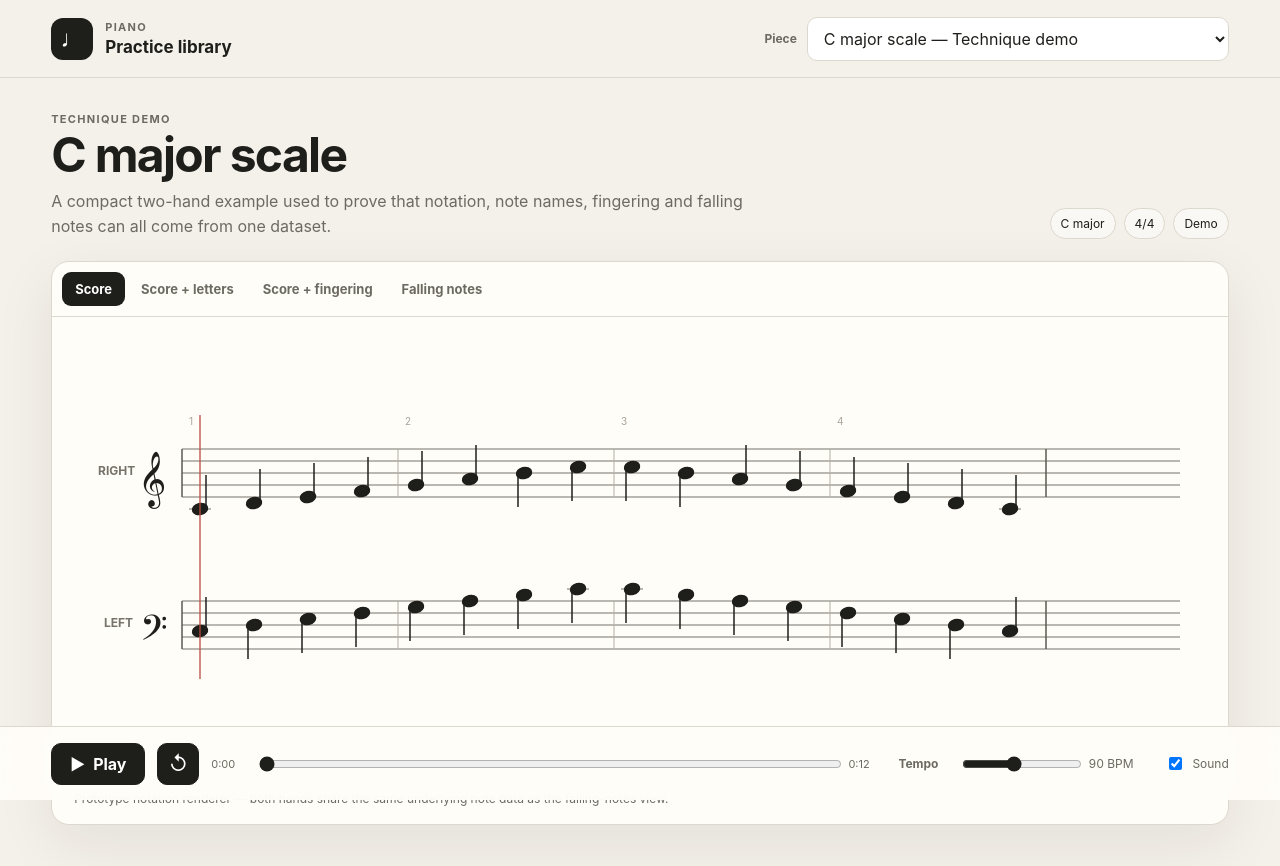
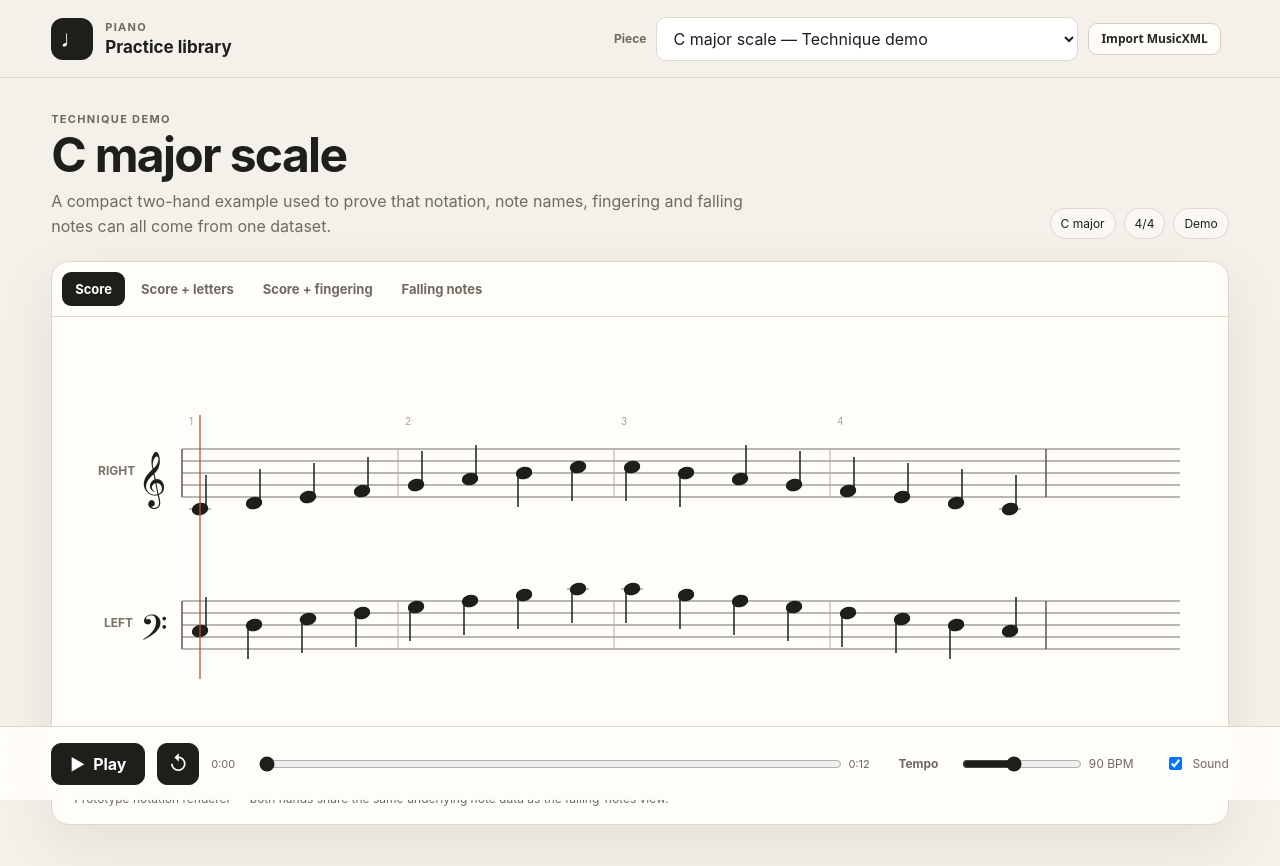
Before and after one commit to m-bru-projects/piano, a plain HTML site: page index.html in a window 1280 px wide. Drawn offline with Linux system fonts and the light colour scheme.

Commit message:
Load MusicXML importer

```diff
--- a/index.html
+++ b/index.html
@@ -84,5 +84,6 @@
 
   <script src="./data.js"></script>
   <script src="./app.js"></script>
+  <script src="./musicxml-import.js"></script>
 </body>
 </html>
```
